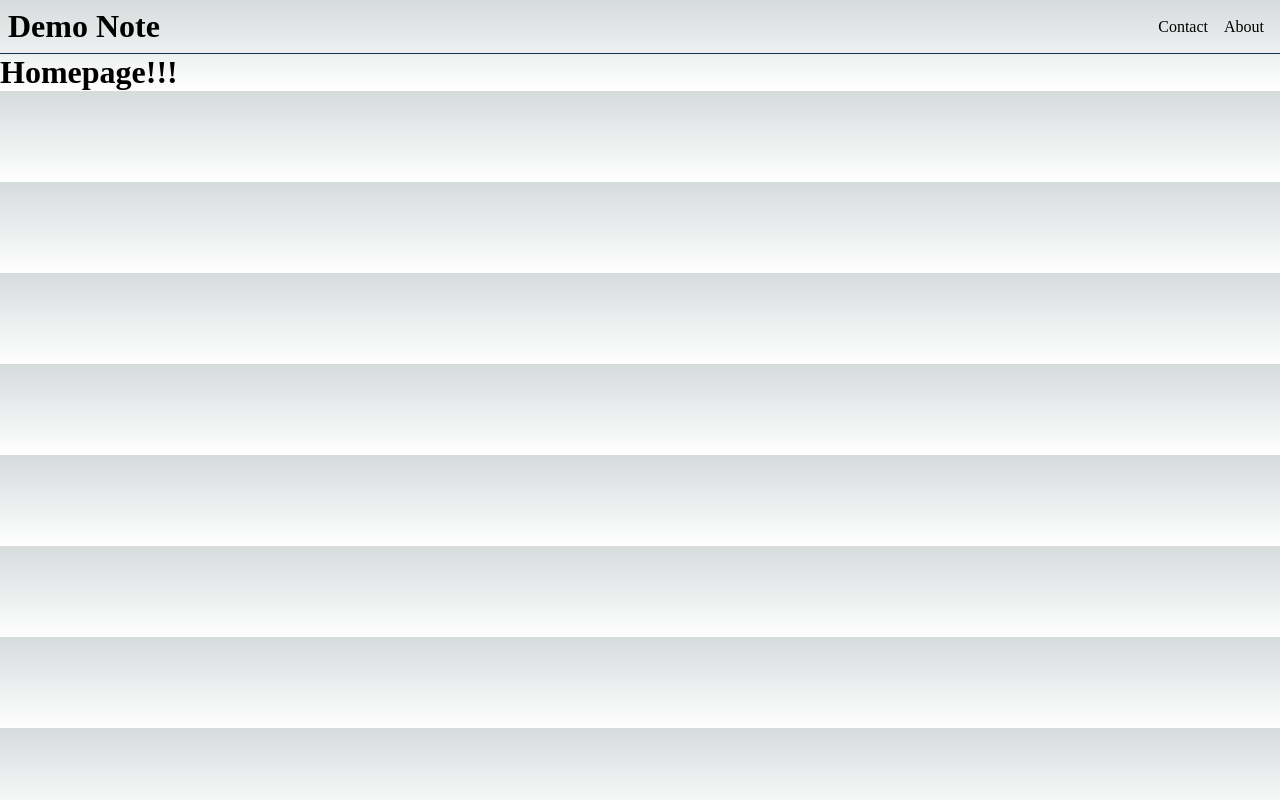
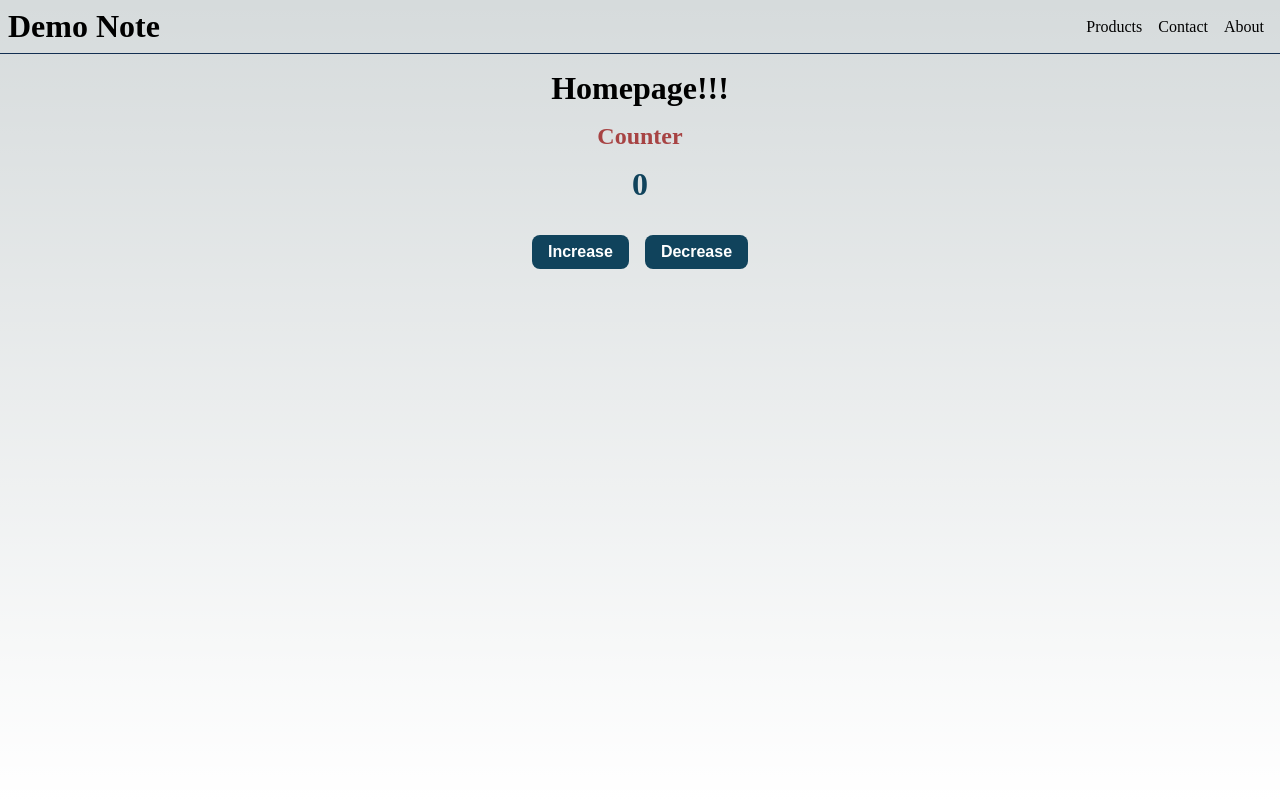
Before and after one commit to jinook929/nextjs-note, a Next.js app: page / in a window 1280 px wide. Built offline with nearby package versions, Linux system fonts and the light colour scheme.

Commit message:
add counter in homepage

```diff
--- a/src/app/about/page.tsx
+++ b/src/app/about/page.tsx
@@ -1,7 +1,9 @@
+import Link from "next/link";
+
 const About = () => {
     return <>
     <h1>About Us</h1>
-    <p>Visit <a href="http://google.com" target="_blank">HERE</a></p>
+    <p>Visit <Link href="http://google.com" target="_blank">HERE</Link></p>
     </>;
   };
 
--- a/src/app/globals.css
+++ b/src/app/globals.css
@@ -86,6 +86,7 @@ body {
 }
 
 body {
+  height: 100vh;
   color: rgb(var(--foreground-rgb));
   background: linear-gradient(
       to bottom,
--- a/src/app/layout.tsx
+++ b/src/app/layout.tsx
@@ -1,9 +1,14 @@
+import Link from "next/link";
 import "./globals.css";
 import styles from "./layout.module.css";
+import { Metadata } from "next";
 
-export const metadata = {
-  title: "Create Next App",
-  description: "Generated by create next app",
+export const metadata: Metadata = {
+  title: "Wonderful Items",
+  description: "We sell wonderful items!",
+  icons: {
+    icon: "/favicon.ico",
+  },
 };
 
 export default function RootLayout({
@@ -15,10 +20,11 @@ export default function RootLayout({
     <html lang="en">
       <body>
         <header className={styles.header}>
-          <h1>Demo Note</h1>
+          <h1><Link href="/">Demo Note</Link></h1>
           <nav className={styles.nav}>
-            <a href="/">Contact</a>
-            <a href="/">About</a>
+            <Link href="/products">Products</Link>
+            <Link href="/contact">Contact</Link>
+            <Link href="/about">About</Link>
           </nav>
         </header>
         {children}
--- a/src/app/page.module.css
+++ b/src/app/page.module.css
@@ -1,10 +1,16 @@
 .main {
   display: flex;
   flex-direction: column;
-  justify-content: space-between;
+  /* justify-content: space-between; */
   align-items: center;
-  padding: 6rem;
+  /* padding: 6rem; */
   min-height: 100vh;
+}
+
+.title {
+  width: 100%;
+  padding: 1rem;
+  text-align: center;
 }
 
 .description {
--- a/src/app/page.tsx
+++ b/src/app/page.tsx
@@ -2,10 +2,19 @@ import Image from "next/image";
 import { Inter } from "next/font/google";
 import styles from "./page.module.css";
 import { notFound } from "next/navigation";
+import os from "os"; // node.js module API
+import Counter from "@/components/Counter";
 
 const inter = Inter({ subsets: ["latin"] });
 
 export default function Home() {
+  console.log("Hello! from ### server ###");
+  // console.log(os.hostname());
   // notFound();
-  return <h1>Homepage!!!</h1>;
+  return (
+    <main className={styles.main}>
+      <h1 className={styles.title}>Homepage!!!</h1>
+      <Counter />
+    </main>
+  );
 }
--- /dev/null
+++ b/src/app/products/page.module.css
@@ -0,0 +1,5 @@
+.productList {
+  display: grid;
+  grid-template-columns: repeat(auto-fill, minmax(250px, 1fr));
+  grid-gap: 1rem;
+}
--- /dev/null
+++ b/src/components/Counter.module.css
@@ -0,0 +1,36 @@
+.counterTitle {
+  font-size: 1.5rem;
+  font-weight: 700;
+  color: #a74343;
+  text-align: center;
+  margin: 0;
+}
+
+.count {
+  font-size: 2rem;
+  font-weight: 700;
+  color: #10435c;
+  text-align: center;
+  margin: 0;
+  padding-block: 1rem;
+}
+
+.btns {
+  display: flex;
+  justify-content: center;
+  align-items: center;
+  gap: 1rem;
+  margin-top: 1rem;
+}
+
+.btns button {
+  padding: 0.5rem 1rem;
+  border-radius: 0.5rem;
+  border: none;
+  background: #10435c;
+  color: #fff;
+  font-size: 1rem;
+  font-weight: 700;
+  cursor: pointer;
+  transition: background 200ms;
+}
--- /dev/null
+++ b/src/components/Counter.tsx
@@ -0,0 +1,21 @@
+"use client";
+
+import { useState } from "react";
+import styles from "./Counter.module.css";
+
+const Counter = () => {
+  console.log("Hello! from ### client ###");
+  const [count, setCount] = useState(0);
+  return (
+    <div>
+      <h2 className={styles.counterTitle}>Counter</h2>
+      <p className={styles.count}>{count}</p>
+      <div className={styles.btns}>
+        <button onClick={() => setCount((num) => num + 1)}>Increase</button>
+        <button onClick={() => setCount((num) => num - 1)}>Decrease</button>
+      </div>
+    </div>
+  );
+};
+
+export default Counter;
```
Also changed, not shown: src/app/products/[slug]/page.tsx (+16 -5 lines), src/app/products/layout.tsx (+7 -5 lines), src/app/products/page.tsx (+19 -1 lines).
